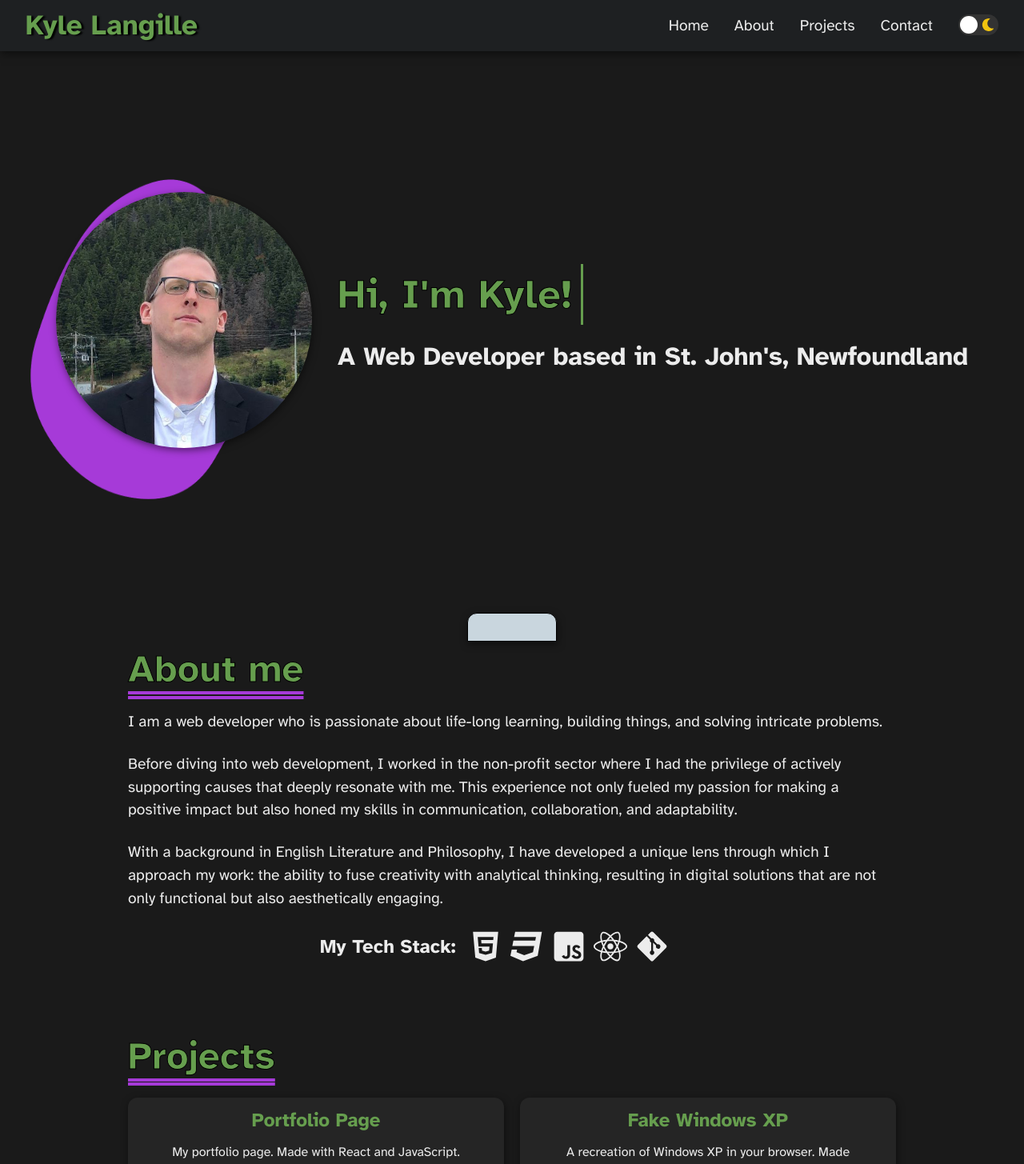
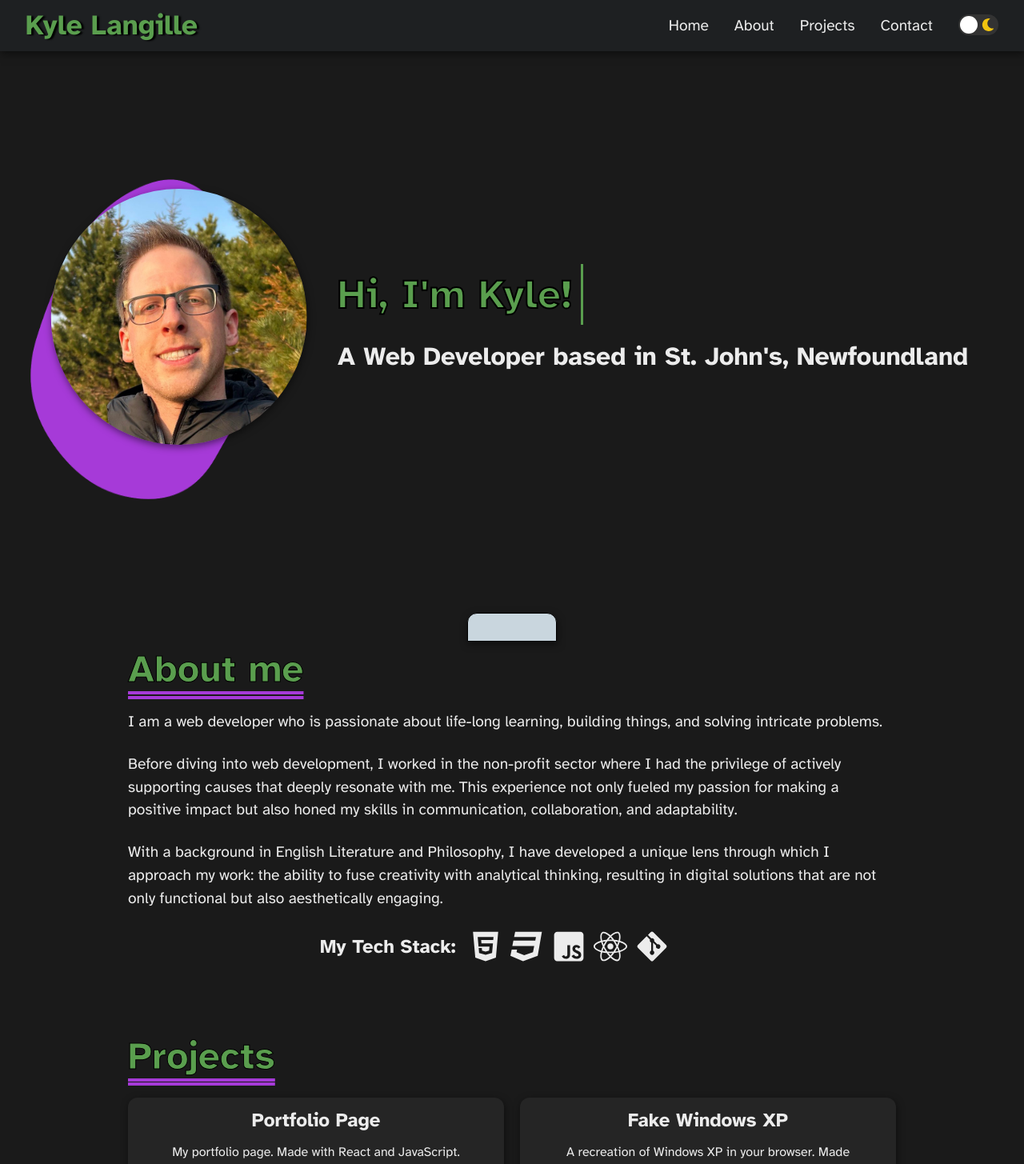
Before and after one commit to kylelangille/portfolio-project, a React (Create React App) app: page / in a window 1280 px wide. Shown: the top 1455 px of the page at 80% size. Built offline with nearby package versions, Linux system fonts and the light colour scheme; some icons are missing.

Commit message:
styling, added easter egg and effects

```diff
--- a/src/components/Hero.js
+++ b/src/components/Hero.js
@@ -1,6 +1,34 @@
+import { useState, useEffect } from "react";
 import { styled } from "styled-components";
 
 const Hero = (props) => {
+  const [clickCount, setClickCount] = useState(0);
+  const [mousePosition, setMousePosition] = useState({ x: 0, y: 0 });
+
+  const handleClickCount = () => {
+    setClickCount((prevCount) => prevCount + 1);
+  };
+
+  const handleMouseMove = (event) => {
+    const x = event.clientX;
+    const y = event.clientY;
+    setMousePosition({ x, y });
+  };
+
+  useEffect(() => {
+    window.addEventListener("mousemove", handleMouseMove);
+    return () => {
+      window.removeEventListener("mousemove", handleMouseMove);
+    };
+  }, []);
+
+  const movementX = (mousePosition.x - window.innerWidth / 2) / 100;
+  const movementY = (mousePosition.y - window.innerHeight / 2) / 100;
+
+  const imgPosition = {
+    transform: `translate(${movementX}px, ${movementY}px)`,
+  };
+
   return (
     <HeroWrapper id="hero">
       <ImgContainer>
@@ -12,8 +40,15 @@ const Hero = (props) => {
           }
         />
         <HeroImg
-          src="/assets/moi-crop.jpg"
-          alt="Kyle Langille standing on a wharf with an old fishing community in the background"
+          key={clickCount}
+          src={
+            clickCount < 5
+              ? "/assets/headshot.jpg"
+              : "/assets/handsome-crop.jpg"
+          }
+          alt="Headshot of Kyle Langille"
+          onClick={handleClickCount}
+          style={imgPosition}
         />
       </ImgContainer>
       <Content>
@@ -84,7 +119,7 @@ const HeroHeading = styled.h1`
   overflow: hidden;
   border-right: 3px solid;
   color: ${({ theme }) => theme.headingText};
-  -webkit-text-stroke: 1px #000;
+  -webkit-text-stroke: 2px #000;
 
   @keyframes blink {
     50% {
@@ -114,10 +149,6 @@ const SubHeading = styled.h2`
     font-size: 1.8rem;
   }
 
-  @media (max-width: 900px) {
-    font-size: 1.6rem;
-  }
-
   @media (max-width: 820px) {
     font-size: 1.6rem;
   }
--- a/src/components/Projects.js
+++ b/src/components/Projects.js
@@ -39,7 +39,7 @@ const ProjectContainer = styled.div`
     grid-template-columns: repeat(2, 1fr);
   }
 
-  @media (max-width: 880px) {
+  @media (max-width: 920px) {
     grid-template-columns: 1fr;
   }
 `;
--- a/src/components/UI/ProjectCard.js
+++ b/src/components/UI/ProjectCard.js
@@ -28,10 +28,6 @@ const Card = styled.div`
   padding: 10px 20px;
   gap: 10px;
   position: relative;
-
-  h2 {
-    color: ${({ theme }) => theme.headingText};
-  }
 
   a {
     color: ${({ theme }) => theme.body};
--- a/src/components/UI/Themes.js
+++ b/src/components/UI/Themes.js
@@ -1,7 +1,7 @@
 export const darkTheme = {
   text: "#ececec",
   body: "#1a1a1a",
-  headingText: "#669e4e",
+  headingText: "#5a9e4e",
   projectBackground: "#252525",
   accent: "#a63ad8",
   tab: "#c9d6de",
@@ -10,7 +10,7 @@ export const darkTheme = {
 export const lightTheme = {
   text: "#1a1a1a",
   body: "#ececec",
-  headingText: "#669e4e",
+  headingText: "#5a9e4e",
   projectBackground: "#c9d6de",
   accent: "#4b1465",
   tab: "#c9d6de",
```
Also changed, not shown: public/assets/handsome-crop.jpg (added), public/assets/headshot.jpg (added).
